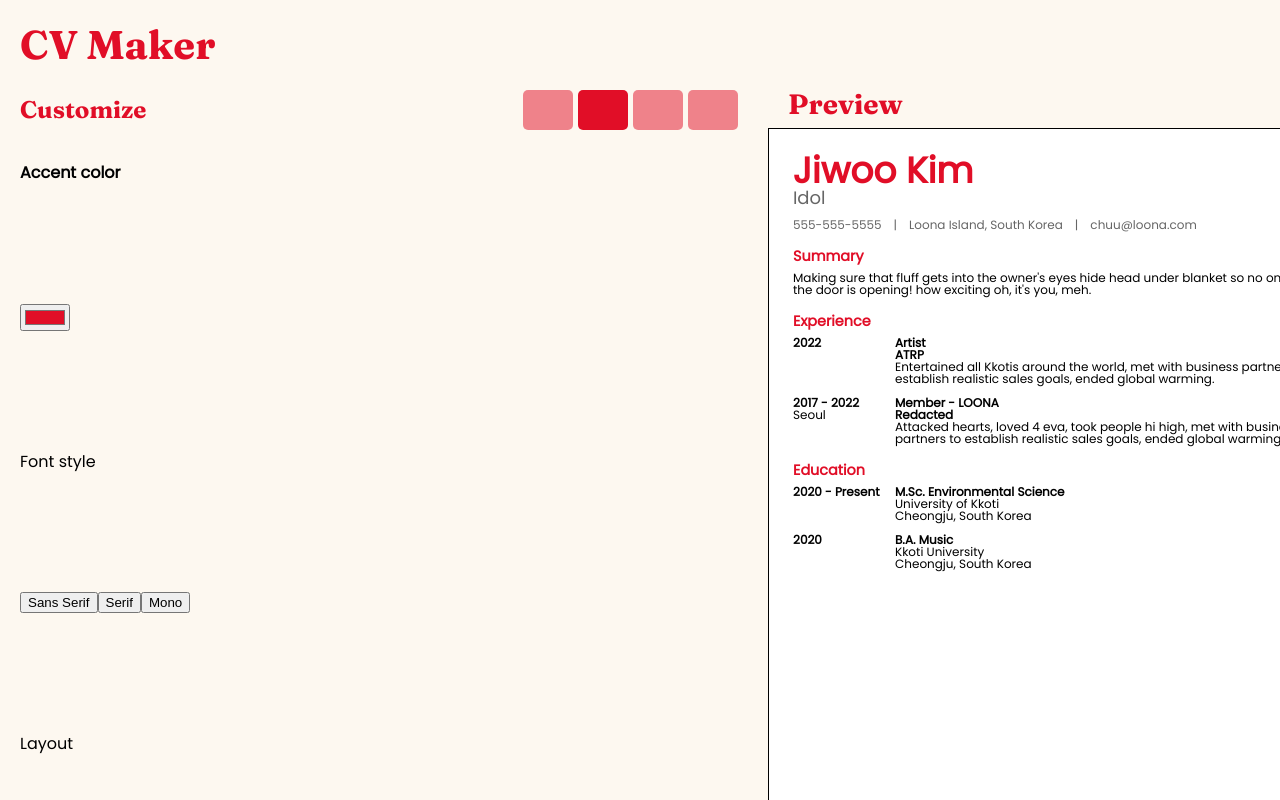
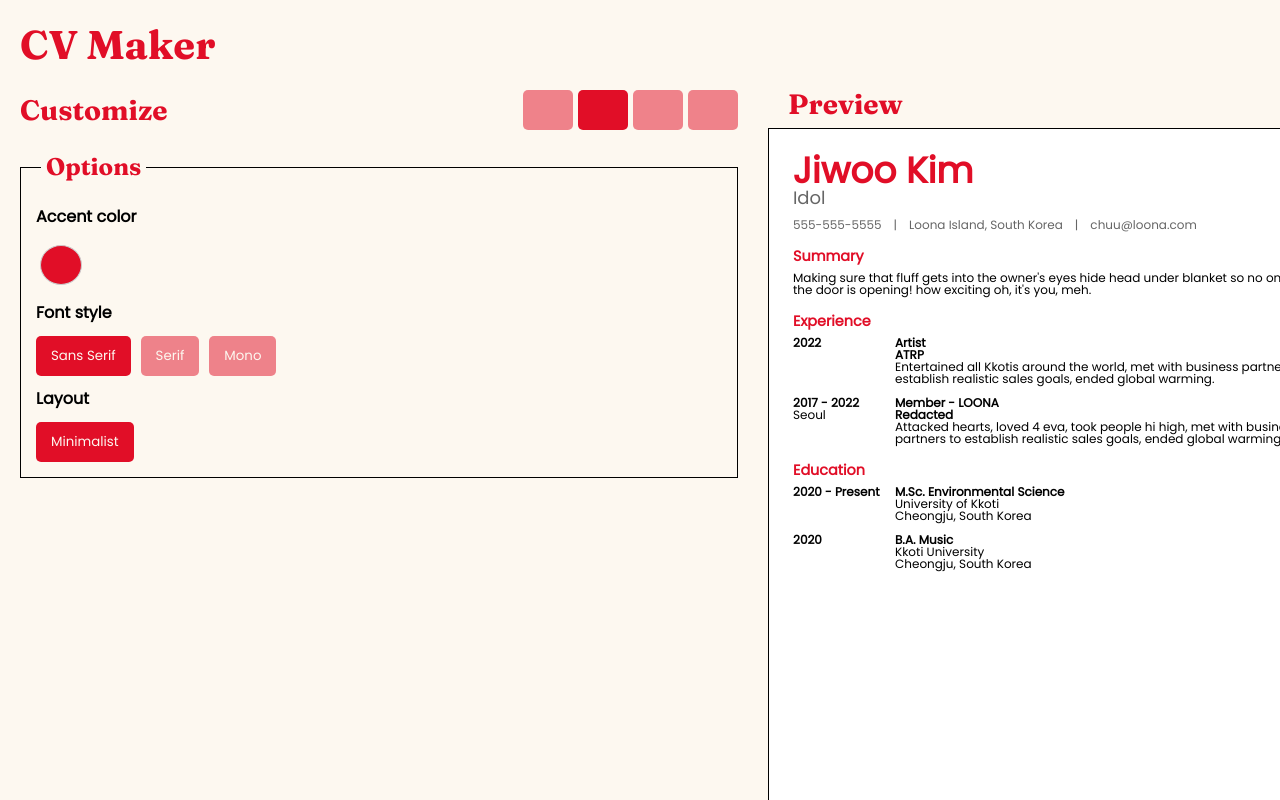
Before and after one commit to beaesq/cv-maker, a React (Vite) app: page / in a window 1280 px wide. Both pictures are taken after a click on the button 603 px from the left and 110 px from the top of the page. Shown: the top 800 px of the page. Built offline with nearby package versions, Linux system fonts and the light colour scheme; some icons are missing.

Commit message:
Finish button and tab styling

```diff
--- a/src/components/Editor.jsx
+++ b/src/components/Editor.jsx
@@ -76,7 +76,8 @@ function CustomizeTab({ style, setStyle }) {
   }
 
   return (
-    <>
+    <fieldset>
+      <legend>Options</legend>
       <label htmlFor="accent">Accent color</label>
       <input
         onChange={handleAccentChange}
@@ -118,17 +119,20 @@ function CustomizeTab({ style, setStyle }) {
           isActive={style.layout === 0}
         />
       </div>
-    </>
+    </fieldset>
   );
 }
 
 function LoadTab({ setPerson }) {
   return (
+    <fieldset>
+      <legend>Options</legend>
       <Button
         onClick={() => setPerson(defaultPerson)}
         text="Load Default Data"
         title="Load Default Data"
       />
+    </fieldset>
   );
 }
 
@@ -179,11 +183,14 @@ function ExportTab() {
   }
 
   return (
+    <fieldset>
+      <legend>Options</legend>
       <Button
         onClick={() => getPDF()}
         text="Export to PDF"
         title="Export to PDF"
       />
+    </fieldset>
   );
 }
 
--- a/src/components/EducationSection.jsx
+++ b/src/components/EducationSection.jsx
@@ -1,6 +1,7 @@
 import PropTypes from "prop-types";
 import Input from "./Input";
 import { v4 as uuidv4 } from "uuid";
+import Button from "./Button";
 
 function Education({ edu, index, setEdu }) {
   function handleDegreeChange(e) {
@@ -80,15 +81,21 @@ export default function EducationSection({ person, setPerson, legend }) {
       <legend>{legend}</legend>
       {person.education.map((edu, index) => (
         <section key={edu.id}>
-          <button type="button" onClick={() => removeEdu(index)}>
-            Delete
-          </button>
+          <p>{"Item #" + (index + 1)}</p>
+          <Button
+            icon="mdi-trash-can"
+            onClick={() => removeEdu(index)}
+            title="Delete"
+          />
           <Education edu={edu} index={index} setEdu={setEdu} />
         </section>
       ))}
-      <button type="button" onClick={addEdu}>
-        Add
-      </button>
+      <Button
+        icon="mdi-plus"
+        onClick={addEdu}
+        text=" Add Item"
+        title="Add New Item"
+      />
     </fieldset>
   );
 }
--- a/src/components/ExperienceSection.jsx
+++ b/src/components/ExperienceSection.jsx
@@ -2,6 +2,7 @@ import PropTypes from "prop-types";
 import Input from "./Input";
 import TextArea from "./TextArea";
 import { v4 as uuidv4 } from "uuid";
+import Button from "./Button";
 
 function Experience({ exp, setExp, index }) {
   function handleTitleChange(e) {
@@ -97,15 +98,21 @@ export default function ExperienceSection({ person, setPerson, legend }) {
       <legend>{legend}</legend>
       {person.experience.map((exp, index) => (
         <section key={exp.id}>
-          <button type="button" onClick={() => removeExp(index)}>
-            Delete
-          </button>
+          <p>{"Item #" + (index + 1)}</p>
+          <Button
+            icon="mdi-trash-can"
+            onClick={() => removeExp(index)}
+            title="Delete"
+          />
           <Experience exp={exp} index={index} setExp={setExp} />
         </section>
       ))}
-      <button type="button" onClick={addExp}>
-        Add
-      </button>
+      <Button
+        icon="mdi-plus"
+        onClick={addExp}
+        text=" Add Item"
+        title="Add New Item"
+      />
     </fieldset>
   );
 }
--- a/src/styles/Editor.css
+++ b/src/styles/Editor.css
@@ -14,7 +14,7 @@
   grid-row: 1 / 2;
   color: var(--detail-color);
   font-family: var(--heading-font);
-  font-size: 24px;
+  font-size: 28px;
   font-weight: bold;
   align-self: center;
 }
@@ -41,7 +41,7 @@
   opacity: 1;
 }
 
-button.active {
+.panel button.active {
   opacity: 1;
 }
 
@@ -56,13 +56,14 @@ button.active {
   grid-row: 2 / 3;
   display: grid;
   grid-template-columns: auto;
+  grid-template-rows: min-content;
   row-gap: 40px;
 }
 
 .editor legend {
   color: var(--detail-color);
   font-family: var(--heading-font);
-  font-size: 20px;
+  font-size: 24px;
   font-weight: bold;
   padding: 5px;
   margin-left: 5px;
@@ -70,7 +71,11 @@ button.active {
 
 .editor fieldset {
   border: 1px solid var(--text-color);
-  padding: 0px 15px 15px 15px;
+  padding: 10px 15px 15px 15px;
+  display: grid;
+  grid-template-columns: auto;
+  grid-auto-flow: row;
+  row-gap: 15px;
 }
 
 .editor fieldset.personal {
@@ -87,14 +92,46 @@ button.active {
 
 .editor fieldset section {
   display: grid;
-  grid-template-columns: auto;
+  grid-template-columns: auto min-content;
   row-gap: 5px;
 
   border: solid var(--light-border-color) 1px;
   padding: 10px;
 }
 
+.editor fieldset section p {
+  grid-column: 1 / 2;
+  font-family: var(--heading-font);
+  color: var(--detail-color);
+  font-weight: bold;
+  font-size: 20px;
+  align-self: center;
+}
+
+.editor fieldset section button {
+  grid-column: 2 / 3;
+  justify-self: end;
+  width: 50px;
+  height: 40px;
+  background-color: var(--detail-color);
+  opacity: 0.5;
+  border: none;
+  border-radius: 5px;
+  transition: opacity 0.3s ease-in-out;
+}
+
+.editor fieldset section button:hover {
+  opacity: 1;
+}
+
+.editor fieldset section button svg {
+  width: 30px;
+  height: auto;
+  color: var(--background-color);
+}
+
 .editor label {
+  grid-column: 1 / 3;
   font-weight: bold;
   margin-top: 15px;
   font-size: 16px;
@@ -102,6 +139,7 @@ button.active {
 }
 
 .editor input[type=text] {
+  grid-column: 1 / 3;
   font-size: 16px;
   font-family: var(--body-font);
   padding: 5px;
@@ -119,6 +157,7 @@ button.active {
 }
 
 .editor textarea {
+  grid-column: 1 / 3;
   resize: vertical;
   font-size: 16px;
   font-family: var(--body-font);
@@ -135,3 +174,74 @@ button.active {
   outline: 2px solid var(--detail-color);
   border-bottom: 2px solid rgba(204, 204, 204, 0);
 }
+
+.editor fieldset>button {
+  justify-self: center;
+  width: fit-content;
+  height: auto;
+  background-color: var(--detail-color);
+  opacity: 0.5;
+  border: none;
+  border-radius: 5px;
+  transition: opacity 0.3s ease-in-out;
+  padding: 10px 15px;
+
+  color: var(--background-color);
+  font-family: var(--body-font);
+}
+
+.editor fieldset>button:hover {
+  opacity: 1;
+}
+
+.editor fieldset>button svg {
+  width: 1.3em;
+  height: auto;
+  color: var(--background-color);
+}
+
+.editor fieldset p {
+  grid-column: 1 / 3;
+  font-weight: bold;
+}
+
+.editor fieldset input[type="color"] {
+  width: 50px;
+  height: 50px;
+  border-radius: 50%;
+  background-color: transparent;
+  border: none;
+}
+
+.editor fieldset input[type="color"]::-webkit-color-swatch {
+  border-radius: 50%;
+  border: 1px solid var(--light-border-color);
+}
+
+.editor fieldset input[type="color"]::-moz-color-swatch {
+  border-radius: 50%;
+  border: 1px solid var(--light-border-color);
+}
+
+.editor fieldset>div>button {
+  width: fit-content;
+  height: auto;
+  background-color: var(--detail-color);
+  opacity: 0.5;
+  border: none;
+  border-radius: 5px;
+  transition: opacity 0.3s ease-in-out;
+  padding: 10px 15px;
+  margin-right: 10px;
+
+  color: var(--background-color);
+  font-family: var(--body-font);
+}
+
+.editor fieldset>div>button:hover {
+  opacity: 1;
+}
+
+.editor fieldset>div>button.active {
+  opacity: 1;
+}
```
Lines whose indentation alone changed are shown as unchanged.
